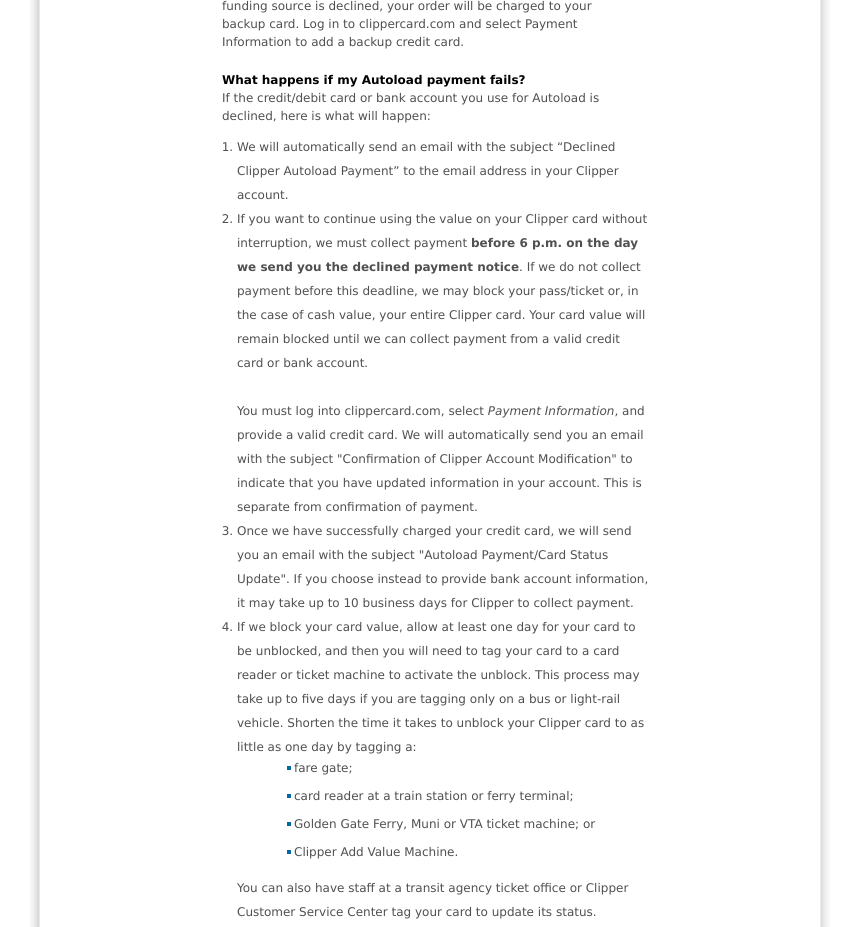
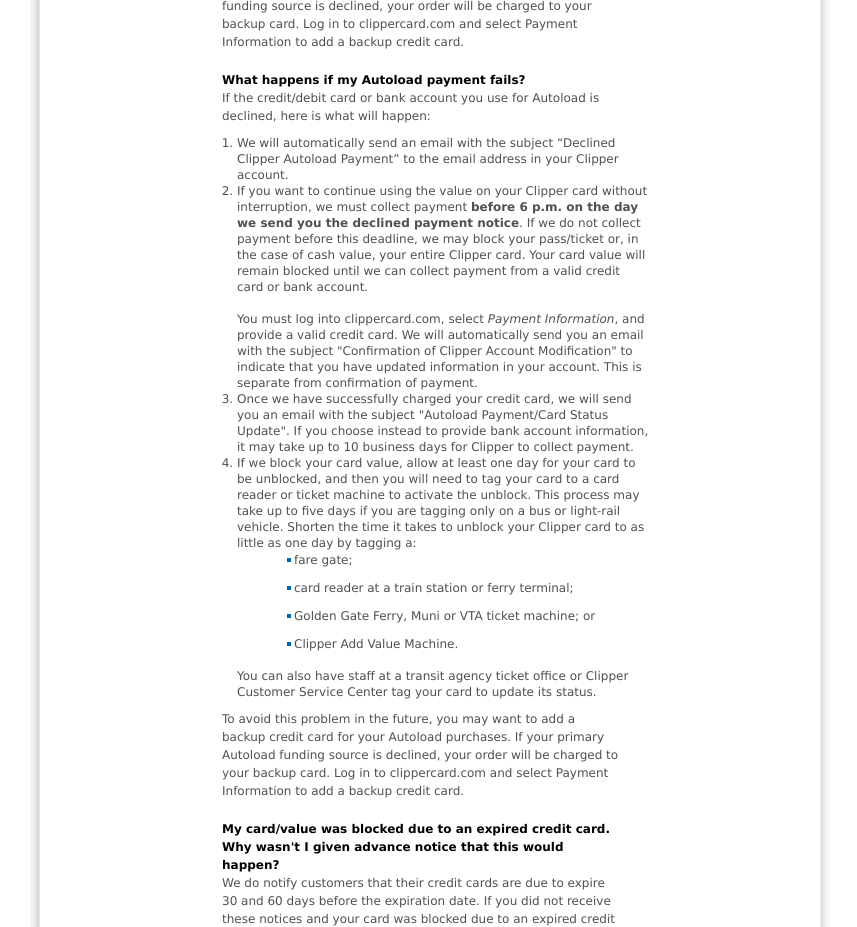
Before and after one commit to steveleathers/Clipper, a plain HTML site: page 20151115/faq.html in a window 1280 px wide. Shown: the part 5320-6247 px from the top of the page, without its empty margins (210-1067 px from the left). Drawn offline with nearby package versions, Linux system fonts and the light colour scheme; a script that the page names is missing.

Commit message:
tightened leading on OL

```diff
--- a/20151115/css/screen.css
+++ b/20151115/css/screen.css
@@ -501,7 +501,7 @@ padding: 0 0 5px 50px;
 #mainContent ol {
 	list-style-type: decimal;
 	font-family: "Lucida Grande", Arial, Tahoma, Helvetica, sans-serif;
-	line-height: 1.5em;
+	line-height: 1em;
 	padding: 0 0 10px 35px;
 }
 
```
